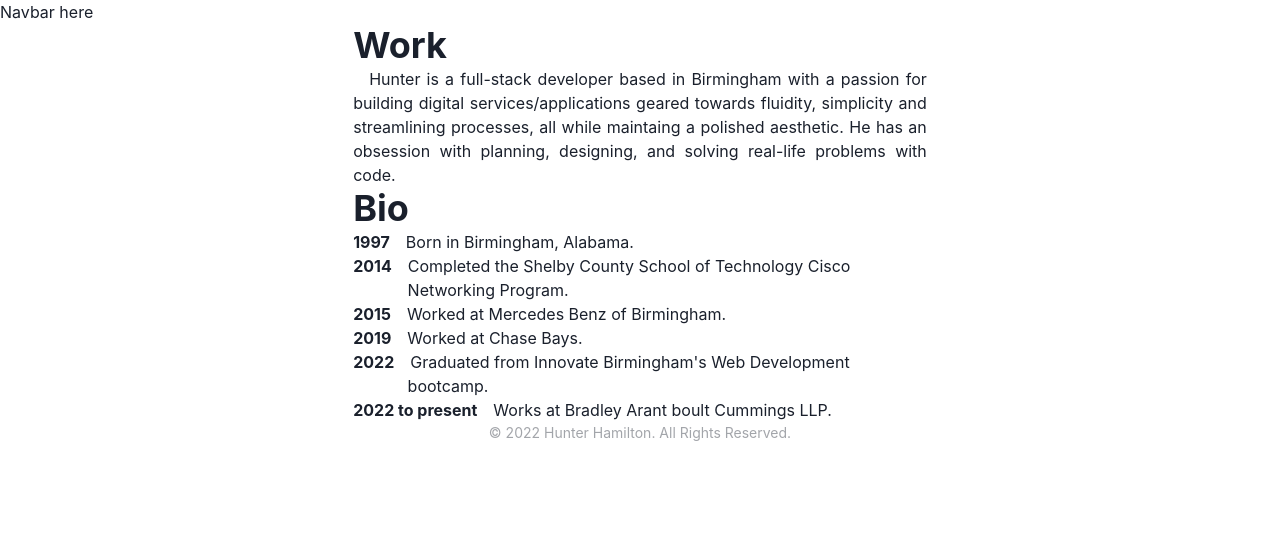
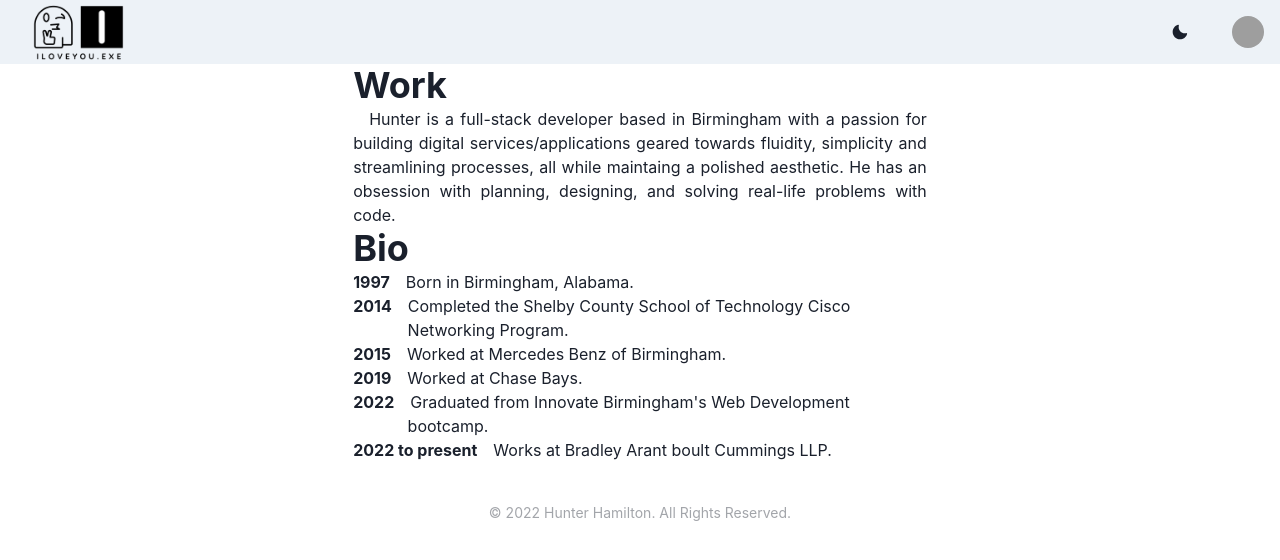
Before and after one commit to iloveyouexe/Portfolio, a React (Create React App) app: page / in a window 1280 px wide. Shown: the top 560 px of the page. Built offline with nearby package versions, Linux system fonts and the light colour scheme; grey boxes are pictures that could not be loaded.

Commit message:
finished navbar

```diff
--- a/package.json
+++ b/package.json
@@ -3,6 +3,7 @@
   "version": "0.1.0",
   "private": true,
   "dependencies": {
+    "@chakra-ui/icons": "^2.0.2",
     "@chakra-ui/react": "^2.2.1",
     "@emotion/react": "^11.9.3",
     "@emotion/styled": "^11.9.3",
@@ -14,6 +15,7 @@
     "npm": "^8.13.2",
     "react": "^18.2.0",
     "react-dom": "^18.2.0",
+    "react-icons": "^4.4.0",
     "react-router-dom": "^6.3.0",
     "react-scripts": "5.0.1",
     "web-vitals": "^2.1.4"
--- a/src/components/Footer.jsx
+++ b/src/components/Footer.jsx
@@ -1,11 +1,11 @@
-import { Box } from '@chakra-ui/react'
+import { Box } from "@chakra-ui/react";
 
 const Footer = () => {
   return (
-    <Box align="center" opacity={0.4} fontSize="sm">
+    <Box align="center" opacity={0.4} fontSize="sm" mt="10">
       &copy; {new Date().getFullYear()} Hunter Hamilton. All Rights Reserved.
     </Box>
-  )
-}
+  );
+};
 
-export default Footer
+export default Footer;
--- a/src/components/Navbar.jsx
+++ b/src/components/Navbar.jsx
@@ -1,7 +1,149 @@
-import React from "react";
+import { ReactNode } from "react";
+import {
+  Box,
+  Flex,
+  Avatar,
+  Link,
+  Button,
+  Menu,
+  MenuButton,
+  MenuList,
+  MenuItem,
+  MenuDivider,
+  useDisclosure,
+  useColorModeValue,
+  Stack,
+  useColorMode,
+  Center,
+  Image,
+} from "@chakra-ui/react";
+import { MoonIcon, SunIcon } from "@chakra-ui/icons";
+import brandLogo from "../assets/logo.png";
 
-const NavBar = () => {
-  return <>Navbar here</>;
-};
+const NavLink = ({ children }) => (
+  <Link
+    px={2}
+    py={1}
+    rounded={"md"}
+    _hover={{
+      textDecoration: "none",
+      bg: useColorModeValue("gray.200", "gray.700"),
+    }}
+    href=""
+  >
+    {children}
+  </Link>
+);
 
-export default NavBar;
+export default function Nav() {
+  const { colorMode, toggleColorMode } = useColorMode();
+  const { isOpen, onOpen, onClose } = useDisclosure();
+  return (
+    <>
+      <Box bg={useColorModeValue("gray.100", "gray.900")} px={4}>
+        <Flex h={16} alignItems={"center"} justifyContent={"space-between"}>
+          <Box>
+            <Image
+              src={brandLogo}
+              backgroundPosition="center"
+              backgroundRepeat="no-repeat"
+              maxW="125px"
+              mx="auto"
+            />
+          </Box>
+
+          <Flex alignItems={"center"}>
+            <Stack direction={"row"} spacing={7}>
+              <Button onClick={toggleColorMode}>
+                {colorMode === "light" ? <MoonIcon /> : <SunIcon />}
+              </Button>
+
+              <Menu>
+                <MenuButton
+                  as={Button}
+                  rounded={"full"}
+                  variant={"link"}
+                  cursor={"pointer"}
+                  minW={0}
+                >
+                  <Avatar
+                    size={"sm"}
+                    src={"https://avatars.dicebear.com/api/male/username.svg"}
+                  />
+                </MenuButton>
+                <MenuList alignItems={"center"}>
+                  <br />
+                  <Center>
+                    <Avatar
+                      size={"2xl"}
+                      src={"https://avatars.dicebear.com/api/male/username.svg"}
+                    />
+                  </Center>
+                  <br />
+                  <Center>
+                    <p>Username</p>
+                  </Center>
+                  <br />
+                  <MenuDivider />
+                  <MenuItem>Your Servers</MenuItem>
+                  <MenuItem>Account Settings</MenuItem>
+                  <MenuItem>Logout</MenuItem>
+                </MenuList>
+              </Menu>
+            </Stack>
+          </Flex>
+        </Flex>
+      </Box>
+    </>
+  );
+}
+
+// import {
+//   Box,
+//   Button,
+//   ButtonGroup,
+//   Container,
+//   Flex,
+//   HStack,
+//   Image,
+//   Spacer,
+// } from "@chakra-ui/react";
+// import * as React from "react";
+
+// export const navBar = () => {
+//   return (
+//     <>
+//       <Image
+//         src={brandLogo}
+//         backgroundPosition="center"
+//         backgroundRepeat="no-repeat"
+//         maxW="25%"
+//         mx="auto"
+//       />
+//       <Box as="header">
+//         <Box
+//           bg="#161316"
+//           align="center"
+//           pos="relative"
+//           justify="center"
+//           position="static"
+//         >
+//           <Container py={{ base: "4", lg: "5" }}>
+//             <HStack spacing="0" justify="space-between">
+//               <Spacer />
+//               <Flex justify="space-between" flex="1">
+//                 <ButtonGroup variant="link" spacing="6">
+//                   {["Home", "About", "Projects"].map((item) => (
+//                     <Button key={item}>{item}</Button>
+//                   ))}
+//                 </ButtonGroup>
+//               </Flex>
+//             </HStack>
+//           </Container>
+//         </Box>
+//       </Box>
+//     </>
+//   );
+// };
+
+// export default navBar;
--- /dev/null
+++ b/src/extendTheme.jsx
@@ -0,0 +1,28 @@
+import { extendTheme } from "@chakra-ui/react";
+
+const customTheme = extendTheme({
+  colors: {
+    brand: {
+      900: "#161316",
+      800: "#00DCF5",
+      700: "#E4FF1A",
+    },
+  },
+  fonts: {
+    heading: "Gantari",
+    body: "Gantari",
+  },
+  fontWeights: {
+    hairlines: 100,
+    thing: 200,
+    light: 300,
+    normal: 400,
+    medium: 500,
+    semibold: 600,
+    bold: 700,
+    extrabold: 800,
+    black: 900,
+  },
+});
+
+export default customTheme;
--- a/src/index.jsx
+++ b/src/index.jsx
@@ -2,10 +2,11 @@ import App from "./App";
 import React from "react";
 import ReactDOM from "react-dom/client";
 import { ChakraProvider } from "@chakra-ui/react";
+import customTheme from './extendTheme';
 
 const root = ReactDOM.createRoot(document.getElementById("root"));
 root.render(
-  <ChakraProvider>
+  <ChakraProvider theme={customTheme}>
     <App />
   </ChakraProvider>
 );
--- a/src/pages/About.jsx
+++ b/src/pages/About.jsx
@@ -1,10 +1,9 @@
 import React from "react";
-
 
 const About = () => {
   return (
     <div>
-      <h1>About page</h1>
+      <h1>This is the about page</h1>
     </div>
   );
 };
```
Also changed, not shown: src/assets/logo.png (added), 1 other file (tests, documents, lock files or other folders).
